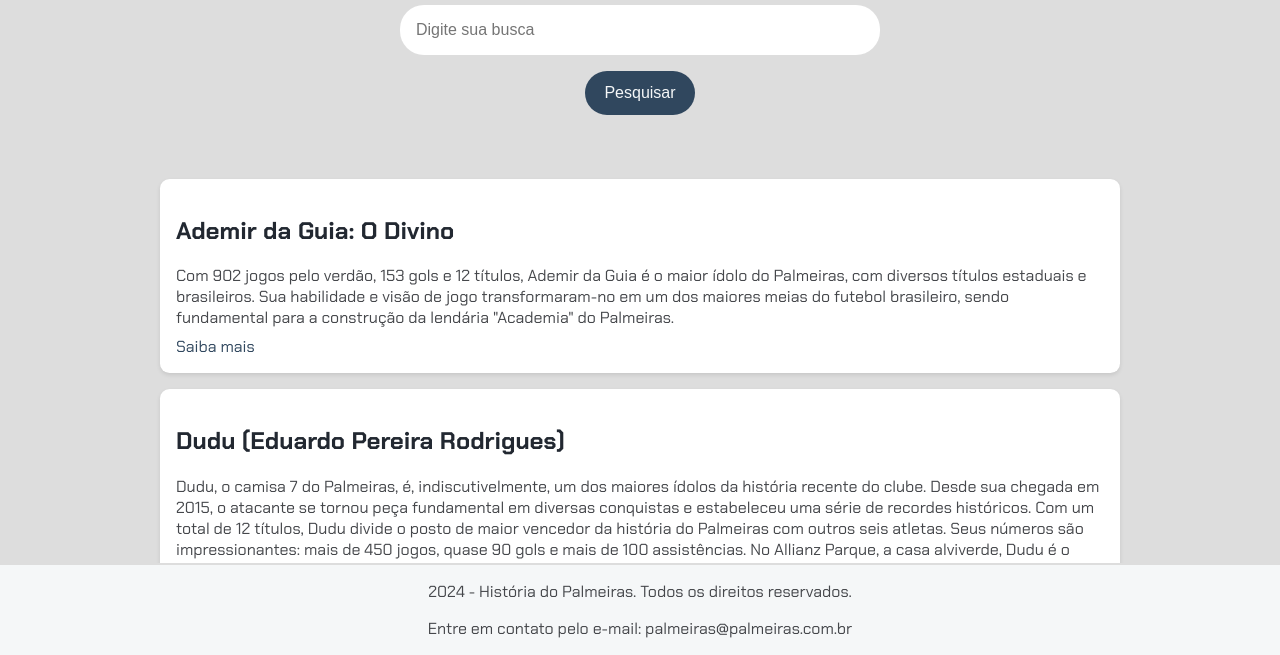
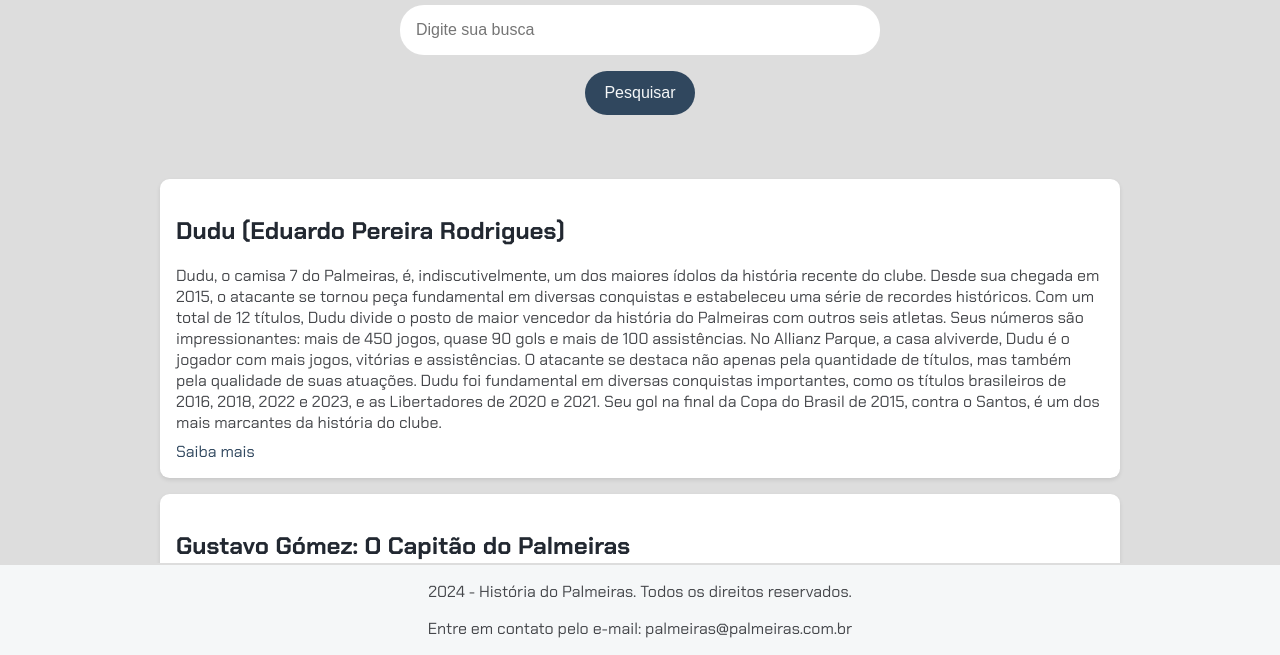
Before and after one commit to JRizzetto/Imers-o-Dev-Google-Gemini---Alura, a plain HTML site: page index.html in a window 1280 px wide. Both pictures are taken after a click on the button "Pesquisar". Shown: the part 145-800 px from the top of the page. Drawn offline with Linux system fonts and the light colour scheme.

Commit message:
Adicionando dados no JS e botão pesquisar

```diff
--- a/app.js
+++ b/app.js
@@ -1 +1,22 @@
-console.log(dados);
+function pesquisar(){
+    // Seleciona a seção HTML onde os resultados serão exibidos
+    let section = document.getElementById("resultados-pesquisa");
+
+    // Inicializa uma string vazia para armazenar os resultados
+    let resultados = "";
+
+    // Itera sobre cada objeto no array de dados
+    for(let dado of dados){
+      // Constrói o HTML para cada resultado, incluindo título, descrição e link
+      resultados += `
+        <div class="item-resultado">
+          <h2>${dado.Título}</h2>
+          <p class="descricao-meta">${dado.descricao}</p>
+          <a href="${dado.link}" target="_blank">Saiba mais</a>
+        </div>
+      `;
+    }
+
+    // Atualiza o conteúdo da seção de resultados com o HTML construído
+    section.innerHTML = resultados;
+  }
--- a/dados.js
+++ b/dados.js
@@ -11,7 +11,7 @@ let dados = [
     },
     {
         Título: "Weverton, A Muralha Verde",
-        descricao: "Gustavo Gómez é um zagueiro paraguaio que se tornou um dos maiores ídolos da história recente do Palmeiras. Desde sua chegada ao clube em 2018, o defensor se tornou peça fundamental em diversas conquistas e estabeleceu uma série de recordes históricos.Com um total de 12 títulos, Gómez divide o posto de maior vencedor da história do Palmeiras com outros seis atletas, incluindo o ídolo Ademir da Guia. Além disso, ele é o estrangeiro com mais títulos pelo Verdão e o capitão com mais taças conquistadas.Gómez é conhecido por sua solidez defensiva, liderança e faro de gol. Sua importância para o Palmeiras é inegável, tendo sido fundamental em diversas conquistas importantes, como os títulos brasileiros, as Libertadores e a Copa do Brasil. O zagueiro também se destaca por seus gols, especialmente em momentos decisivos.",
+        descricao: "Weverton se tornou um dos maiores goleiros da história do Palmeiras. Desde sua chegada ao clube, o arqueiro conquistou diversos títulos e se consolidou como uma peça fundamental da equipe. Com uma série de recordes, como o maior número de jogos sem sofrer gols neste século e a menor média de gols sofridos por partida, Weverton é considerado um dos goleiros mais seguros do futebol brasileiro. Além de sua excelência dentro de campo, Weverton também é um líder nato e um ídolo da torcida palmeirense. Sua importância para o Palmeiras é inegável, tendo sido fundamental em diversas conquistas importantes, como os títulos brasileiros, as Libertadores e a Copa do Brasil. O goleiro também se destaca por sua precisão nas reposições de bola, sendo um dos pontos fortes do time no início das jogadas. Com sua segurança, liderança e títulos conquistados, Weverton se tornou uma lenda viva do Palmeiras e um dos maiores goleiros da história do futebol brasileiro.",
         link: "https://www.palmeiras.com.br/jogador/?jogador=2284"
     }
 ];
--- a/index.html
+++ b/index.html
@@ -14,36 +14,10 @@
     <main>
         <section>
             <input type="text" placeholder="Digite sua busca">
-            <button>Pesquisar</button>
+            <button onclick="pesquisar()">Pesquisar</button>
         </section>
 
-        <section class="resultados-pesquisa">
-            <div class="item-resultado">
-                <h2>Ademir da Guia: O Divino</h2>
-                <p class="descricao-meta">Com 902 jogos pelo verdão, 153 gols e 12 títulos, Ademir da Guia é o maior ídolo do Palmeiras, com diversos títulos estaduais e brasileiros. Sua habilidade e visão de jogo transformaram-no em um dos maiores meias do futebol brasileiro, sendo fundamental para a construção da lendária "Academia" do Palmeiras.</p>
-                <a href="https://www.palmeiras.com.br/noticias/ademir-da-guia-celebra-77-anos-com-socios-torcedores-em-acao-exclusiva-do-avanti/" target="_blank">Saiba mais</a>
-            </div>
-
-            <div class="item-resultado">
-                <h2>Dudu (Eduardo Pereira Rodrigues)</h2>
-                <p class="descricao-meta">Dudu, o camisa 7 do Palmeiras, é, indiscutivelmente, um dos maiores ídolos da história recente do clube.      Desde sua chegada em 2015, o atacante se tornou peça fundamental em diversas conquistas e estabeleceu uma série de recordes históricos.
-
-                    Com um total de 12 títulos, Dudu divide o posto de maior vencedor da história do Palmeiras com outros seis atletas. Seus números são impressionantes: mais de 450 jogos, quase 90 gols e mais de 100 assistências. No Allianz Parque, a casa alviverde, Dudu é o jogador com mais jogos, vitórias e assistências.
-
-                    O atacante se destaca não apenas pela quantidade de títulos, mas também pela qualidade de suas atuações. Dudu foi fundamental em diversas conquistas importantes, como os títulos brasileiros de 2016, 2018, 2022 e 2023, e as Libertadores de 2020 e 2021. Seu gol na final da Copa do Brasil de 2015, contra o Santos, é um dos mais marcantes da história do clube.</p>
-                <a href="https://www.palmeiras.com.br/jogador/?jogador=2285" target="_blank">Saiba mais</a>
-            </div>
-
-            <div class="item-resultado">
-                <h2>Gustavo Gómez: O Capitão do Palmeiras</h2>
-                <p class="descricao-meta">O zagueiro paraguaio Gustavo Gómez se consolidou como um dos maiores ídolos da história recente do Palmeiras. Desde sua chegada ao clube em 2018, o defensor se tornou peça fundamental em diversas conquistas e estabeleceu uma série de recordes históricos.
-
-                    Com um total de 12 títulos, Gómez divide o posto de maior vencedor da história do Palmeiras com outros seis atletas, incluindo o ídolo Ademir da Guia. Além disso, ele é o estrangeiro com mais títulos pelo Verdão e o capitão com mais taças conquistadas.
-
-                    Gómez é conhecido por sua solidez defensiva, liderança e faro de gol. Sua importância para o Palmeiras é inegável, tendo sido fundamental em diversas conquistas importantes, como os títulos brasileiros, as Libertadores e a Copa do Brasil. O zagueiro também se destaca por seus gols, especialmente em momentos decisivos.</p>
-                <a href="https://www.palmeiras.com.br/jogador/?jogador=2297" target="_blank">Saiba mais</a>
-            </div>
-        </section>
+        <section class="resultados-pesquisa" id="resultados-pesquisa"></section>
 
     </main>
 
```
